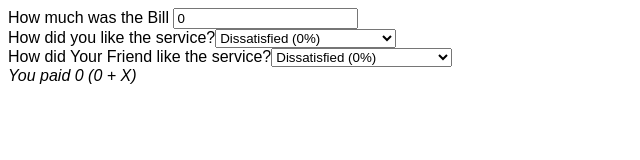
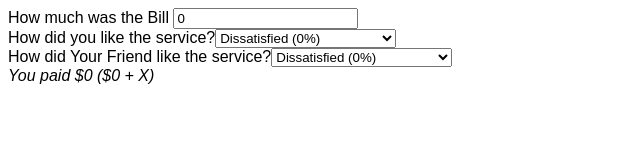
Before and after one commit to AbdullahiAbdulganiyu/tip-calculator-V1, a React (Create React App) app: page / in a window 1280 px wide. Shown: the top 160 px of the page, without its empty margins (0-640 px from the left). Built offline with nearby package versions, Linux system fonts and the light colour scheme.

Commit message:
adding some nice formatiing

```diff
--- a/src/App.js
+++ b/src/App.js
@@ -53,7 +53,7 @@ function Stats({ amount }) {
   return (
     <div>
       <em>
-        You paid {amount} ({amount} + X)
+        You paid ${amount} (${amount} + X)
       </em>
     </div>
   );
```
